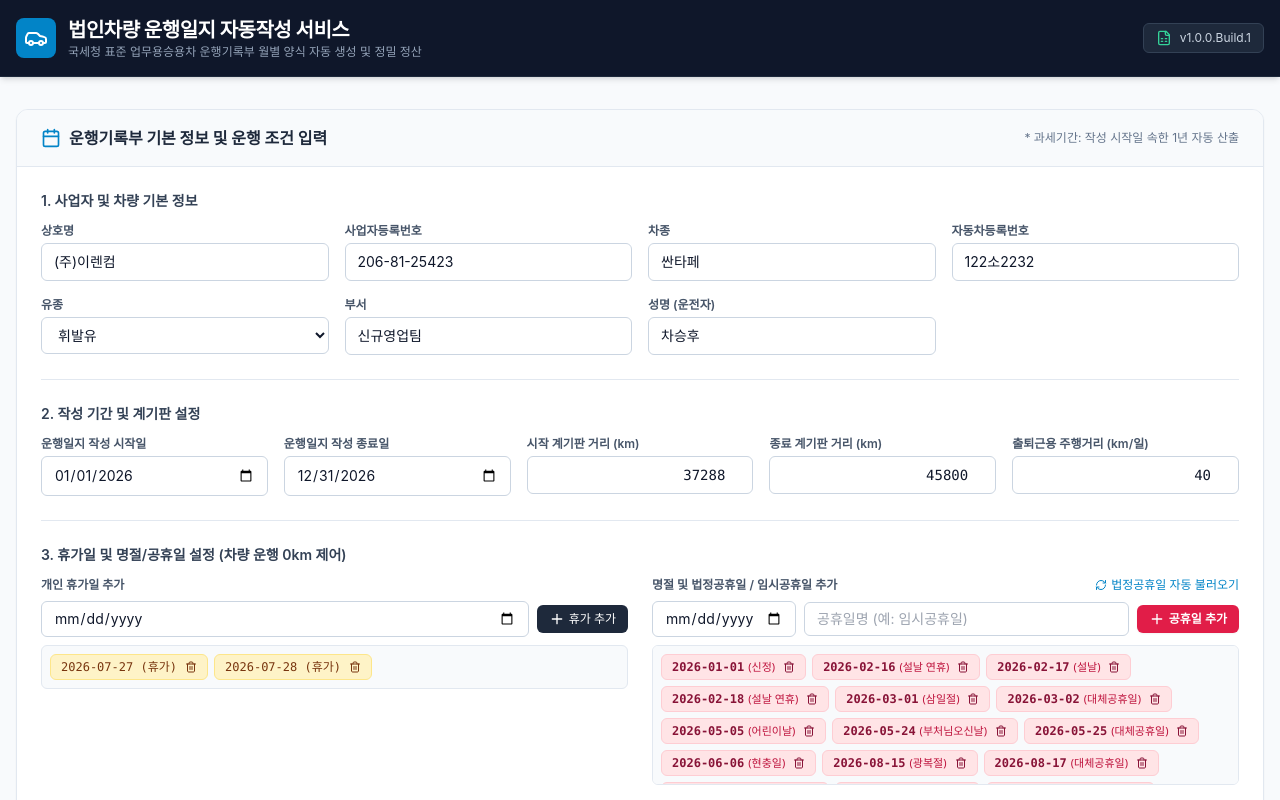
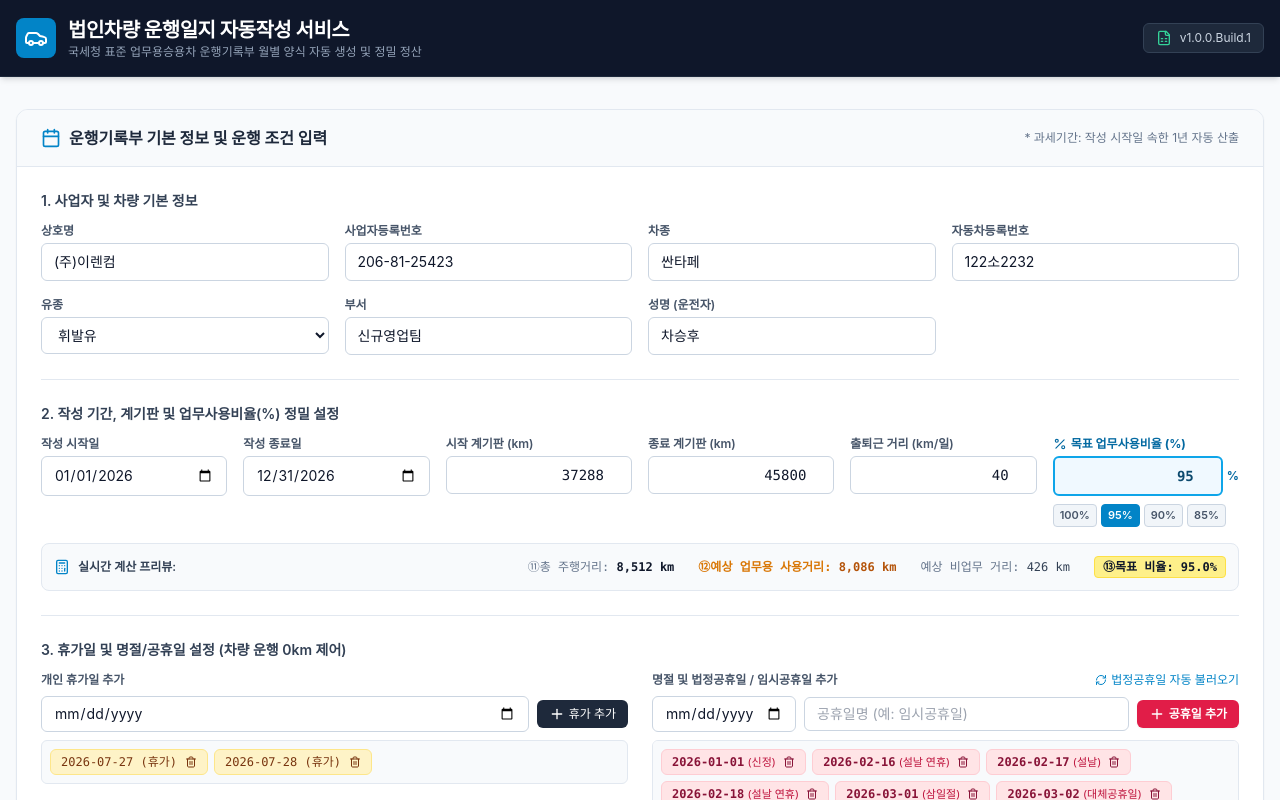
Before and after one commit to DragonRPA/AutoLog_Tax, a Next.js app: page / in a window 1280 px wide. Shown: the top 800 px of the page. Built offline with nearby package versions, Linux system fonts and the light colour scheme.

Commit message:
feat: [v1.0.0.Build.4] 목표 업무사용비율(%) 정밀 계산 및 자동 분배 엔진 구현

```diff
--- a/src/components/InputForm.tsx
+++ b/src/components/InputForm.tsx
@@ -1,7 +1,7 @@
 import React, { useState, useEffect } from 'react';
 import { FuelType, LogbookInput } from '@/types/logbook';
 import { getStatutoryHolidaysForYear, KOREAN_HOLIDAYS_MAP } from '@/utils/holidays';
-import { Calendar, Plus, Trash2, RefreshCw, FileText, Download } from 'lucide-react';
+import { Calendar, Plus, Trash2, RefreshCw, FileText, Download, Percent, Calculator } from 'lucide-react';
 
 interface InputFormProps {
   onGenerate: (input: LogbookInput) => void;
@@ -31,6 +31,7 @@ export const InputForm: React.FC<InputFormProps> = ({
   const [initialOdometer, setInitialOdometer] = useState<number>(37288);
   const [finalOdometer, setFinalOdometer] = useState<number>(45800);
   const [commuteDistance, setCommuteDistance] = useState<number>(40);
+  const [targetBusinessRatio, setTargetBusinessRatio] = useState<number>(95);
 
   // 휴가일 관리
   const [vacationInput, setVacationInput] = useState('');
@@ -41,6 +42,11 @@ export const InputForm: React.FC<InputFormProps> = ({
   const [holidayNameInput, setHolidayNameInput] = useState('');
   const [customHolidays, setCustomHolidays] = useState<string[]>([]);
   const [holidayNames, setHolidayNames] = useState<Record<string, string>>({});
+
+  // 실시간 예상 시뮬레이션 계산
+  const totalEstimatedDistance = Math.max(0, finalOdometer - initialOdometer);
+  const estimatedBusinessDistance = Math.round((totalEstimatedDistance * targetBusinessRatio) / 100);
+  const estimatedNonBusinessDistance = totalEstimatedDistance - estimatedBusinessDistance;
 
   // 시작일 연도 변경 시 한국 법정공휴일 자동 불러오기
   useEffect(() => {
@@ -75,7 +81,6 @@ export const InputForm: React.FC<InputFormProps> = ({
     setVacationDates(vacationDates.filter(d => d !== dateToRemove));
   };
 
-  // 날짜 선택 시 알려진 한국 공휴일명이 있으면 공휴일명 입력란 자동 채우기
   const handleDateInputChange = (e: React.ChangeEvent<HTMLInputElement>) => {
     const val = e.target.value;
     setHolidayInput(val);
@@ -134,6 +139,7 @@ export const InputForm: React.FC<InputFormProps> = ({
       initialOdometer,
       finalOdometer,
       commuteDistance,
+      targetBusinessRatio,
       vacationDates,
       customHolidays,
       holidayNames
@@ -259,15 +265,15 @@ export const InputForm: React.FC<InputFormProps> = ({
 
         <hr className="border-slate-200 dark:border-slate-800" />
 
-        {/* 2. 운행 기간 및 계기판 정보 */}
+        {/* 2. 작성 기간, 계기판 및 목표 업무사용비율 설정 */}
         <div>
           <h3 className="text-sm font-semibold text-slate-700 dark:text-slate-300 mb-3 whitespace-nowrap">
-            2. 작성 기간 및 계기판 설정
+            2. 작성 기간, 계기판 및 업무사용비율(%) 정밀 설정
           </h3>
-          <div className="grid grid-cols-1 md:grid-cols-5 gap-4">
+          <div className="grid grid-cols-1 md:grid-cols-6 gap-4">
             <div className="flex flex-col gap-1">
               <label className="text-xs font-semibold text-slate-600 dark:text-slate-400 whitespace-nowrap flex-shrink-0">
-                운행일지 작성 시작일
+                작성 시작일
               </label>
               <input
                 type="date"
@@ -280,7 +286,7 @@ export const InputForm: React.FC<InputFormProps> = ({
 
             <div className="flex flex-col gap-1">
               <label className="text-xs font-semibold text-slate-600 dark:text-slate-400 whitespace-nowrap flex-shrink-0">
-                운행일지 작성 종료일
+                작성 종료일
               </label>
               <input
                 type="date"
@@ -293,7 +299,7 @@ export const InputForm: React.FC<InputFormProps> = ({
 
             <div className="flex flex-col gap-1">
               <label className="text-xs font-semibold text-slate-600 dark:text-slate-400 whitespace-nowrap flex-shrink-0">
-                시작 계기판 거리 (km)
+                시작 계기판 (km)
               </label>
               <input
                 type="number"
@@ -307,7 +313,7 @@ export const InputForm: React.FC<InputFormProps> = ({
 
             <div className="flex flex-col gap-1">
               <label className="text-xs font-semibold text-slate-600 dark:text-slate-400 whitespace-nowrap flex-shrink-0">
-                종료 계기판 거리 (km)
+                종료 계기판 (km)
               </label>
               <input
                 type="number"
@@ -321,7 +327,7 @@ export const InputForm: React.FC<InputFormProps> = ({
 
             <div className="flex flex-col gap-1">
               <label className="text-xs font-semibold text-slate-600 dark:text-slate-400 whitespace-nowrap flex-shrink-0">
-                출퇴근용 주행거리 (km/일)
+                출퇴근 거리 (km/일)
               </label>
               <input
                 type="number"
@@ -331,6 +337,70 @@ export const InputForm: React.FC<InputFormProps> = ({
                 min={0}
                 className="px-3 py-2 text-sm border border-slate-300 dark:border-slate-700 rounded-md bg-white dark:bg-slate-800 text-slate-900 dark:text-slate-100 focus:ring-2 focus:ring-sky-500 outline-none text-right font-mono"
               />
+            </div>
+
+            {/* ⑬ 목표 업무사용비율 (%) */}
+            <div className="flex flex-col gap-1">
+              <div className="flex items-center justify-between">
+                <label className="text-xs font-bold text-sky-700 dark:text-sky-400 whitespace-nowrap flex-shrink-0 flex items-center gap-1">
+                  <Percent className="w-3.5 h-3.5" />
+                  <span>목표 업무사용비율 (%)</span>
+                </label>
+              </div>
+              <div className="flex items-center gap-1">
+                <input
+                  type="number"
+                  value={targetBusinessRatio}
+                  onChange={e => setTargetBusinessRatio(Number(e.target.value))}
+                  required
+                  min={1}
+                  max={100}
+                  step={1}
+                  className="px-3 py-2 text-sm font-bold border-2 border-sky-500 dark:border-sky-600 rounded-md bg-sky-50 dark:bg-sky-950/60 text-sky-900 dark:text-sky-100 focus:ring-2 focus:ring-sky-500 outline-none text-right font-mono w-full"
+                />
+                <span className="text-xs font-bold text-sky-700 dark:text-sky-400">%</span>
+              </div>
+              <div className="flex gap-1 mt-1">
+                {[100, 95, 90, 85].map(r => (
+                  <button
+                    key={r}
+                    type="button"
+                    onClick={() => setTargetBusinessRatio(r)}
+                    className={`px-1.5 py-0.5 text-[11px] font-semibold rounded border ${
+                      targetBusinessRatio === r
+                        ? 'bg-sky-600 text-white border-sky-600'
+                        : 'bg-slate-100 dark:bg-slate-800 text-slate-600 dark:text-slate-300 border-slate-300 dark:border-slate-700 hover:bg-slate-200'
+                    }`}
+                  >
+                    {r}%
+                  </button>
+                ))}
+              </div>
+            </div>
+          </div>
+
+          {/* 수식 시뮬레이션 실시간 프리뷰 카드 */}
+          <div className="mt-4 p-3 bg-slate-50 dark:bg-slate-800/60 rounded-lg border border-slate-200 dark:border-slate-700 flex flex-col md:flex-row items-center justify-between text-xs gap-3">
+            <div className="flex items-center gap-2 text-slate-700 dark:text-slate-300 whitespace-nowrap">
+              <Calculator className="w-4 h-4 text-sky-600" />
+              <span className="font-semibold">실시간 계산 프리뷰:</span>
+            </div>
+            <div className="flex items-center gap-6 font-mono whitespace-nowrap">
+              <div>
+                <span className="text-slate-500">⑪총 주행거리:</span>{' '}
+                <strong className="text-slate-900 dark:text-slate-100">{totalEstimatedDistance.toLocaleString()} km</strong>
+              </div>
+              <div>
+                <span className="text-amber-600 dark:text-amber-400 font-semibold">⑫예상 업무용 사용거리:</span>{' '}
+                <strong className="text-amber-700 dark:text-amber-300">{estimatedBusinessDistance.toLocaleString()} km</strong>
+              </div>
+              <div>
+                <span className="text-slate-500">예상 비업무 거리:</span>{' '}
+                <span className="text-slate-700 dark:text-slate-300">{estimatedNonBusinessDistance.toLocaleString()} km</span>
+              </div>
+              <div className="bg-yellow-200 dark:bg-yellow-900/60 px-2 py-0.5 rounded border border-yellow-300 dark:border-yellow-700 text-slate-900 dark:text-yellow-100 font-bold">
+                ⑬목표 비율: {targetBusinessRatio.toFixed(1)}%
+              </div>
             </div>
           </div>
         </div>
@@ -344,7 +414,6 @@ export const InputForm: React.FC<InputFormProps> = ({
           </h3>
 
           <div className="grid grid-cols-1 md:grid-cols-2 gap-6">
-            {/* 개인 휴가일 관리 */}
             <div className="flex flex-col gap-2">
               <label className="text-xs font-semibold text-slate-600 dark:text-slate-400 whitespace-nowrap flex-shrink-0">
                 개인 휴가일 추가
@@ -389,7 +458,6 @@ export const InputForm: React.FC<InputFormProps> = ({
               </div>
             </div>
 
-            {/* 명절 및 법정공휴일/임시공휴일 관리 */}
             <div className="flex flex-col gap-2">
               <div className="flex items-center justify-between">
                 <label className="text-xs font-semibold text-slate-600 dark:text-slate-400 whitespace-nowrap flex-shrink-0">
@@ -405,7 +473,6 @@ export const InputForm: React.FC<InputFormProps> = ({
                 </button>
               </div>
 
-              {/* 날짜 + 공휴일명 입력 및 추가 버튼 */}
               <div className="flex items-center gap-2">
                 <input
                   type="date"
@@ -430,7 +497,6 @@ export const InputForm: React.FC<InputFormProps> = ({
                 </button>
               </div>
 
-              {/* 공휴일 목록 표시 (무슨 날인지 명칭 병행 노출) */}
               <div className="flex flex-wrap gap-1.5 max-h-[140px] overflow-y-auto p-2 bg-slate-50 dark:bg-slate-800/50 rounded-md border border-slate-200 dark:border-slate-700">
                 {customHolidays.length === 0 ? (
                   <span className="text-xs text-slate-400 self-center">지정된 공휴일이 없습니다.</span>
--- a/src/types/logbook.ts
+++ b/src/types/logbook.ts
@@ -14,6 +14,7 @@ export interface LogbookInput {
   initialOdometer: number;    // 작성 시작일 계기판 (km)
   finalOdometer: number;      // 작성 종료일 계기판 (km)
   commuteDistance: number;    // 출퇴근용 주행거리 (km)
+  targetBusinessRatio: number;// 목표 업무사용비율 (%, 예: 95 또는 100)
 
   vacationDates: string[];    // 휴가일 목록 (YYYY-MM-DD[])
   customHolidays: string[];   // 명절 및 법정공휴일/임시공휴일 날짜 목록 (YYYY-MM-DD[])
--- a/src/utils/generator.ts
+++ b/src/utils/generator.ts
@@ -27,6 +27,7 @@ export function generateAutoLogbook(input: LogbookInput): AutoLogResult {
     initialOdometer,
     finalOdometer,
     commuteDistance,
+    targetBusinessRatio = 100,
     vacationDates = [],
     customHolidays = [],
     holidayNames = {}
@@ -73,33 +74,40 @@ export function generateAutoLogbook(input: LogbookInput): AutoLogResult {
 
   const workdayCount = workdays.length;
 
+  // 목표 업무용 사용거리 및 비업무용 사용거리 정밀 산출
+  const clampedRatio = Math.max(0, Math.min(100, targetBusinessRatio));
+  const targetBusinessDistance = Math.round((totalRequiredDistance * clampedRatio) / 100);
+  const targetNonBusinessDistance = totalRequiredDistance - targetBusinessDistance;
+
   // 평일 주행거리 할당 계산
   const dailyCommuteList: Record<string, number> = {};
   const dailyBusinessList: Record<string, number> = {};
+  const dailyNonBusinessList: Record<string, number> = {};
 
   if (workdayCount > 0) {
-    // 1) 기본 출퇴근 총합계 계산
+    // 1) 기본 출퇴근 거리 계산
     let effectiveCommute = Math.max(0, commuteDistance);
     let totalCommuteTarget = effectiveCommute * workdayCount;
 
-    // 출퇴근거리 총합이 요구 주행거리를 초과하는 경우 자동 조정
-    if (totalCommuteTarget > totalRequiredDistance) {
-      effectiveCommute = Math.floor(totalRequiredDistance / workdayCount);
+    // 출퇴근거리 총합이 목표 업무거리를 초과하지 않도록 자동 조정
+    if (totalCommuteTarget > targetBusinessDistance) {
+      effectiveCommute = Math.floor(targetBusinessDistance / workdayCount);
       totalCommuteTarget = effectiveCommute * workdayCount;
     }
 
-    let remainingForBusiness = totalRequiredDistance - totalCommuteTarget;
+    let remainingBusiness = targetBusinessDistance - totalCommuteTarget;
 
-    // 2) 출퇴근거리 할당
+    // 출퇴근거리 할당
     workdays.forEach(d => {
       dailyCommuteList[d] = effectiveCommute;
       dailyBusinessList[d] = 0;
+      dailyNonBusinessList[d] = 0;
     });
 
-    // 3) 남은 일반 업무거리 자연스러운 분배 (가중치 무작위 분배)
-    if (remainingForBusiness > 0) {
+    // 2) 일반 업무용 거리 가중치 무작위 분배
+    if (remainingBusiness > 0) {
       const weights: number[] = workdays.map((d, idx) => {
-        const pseudoRandom = Math.abs(Math.sin((idx + 1) * 997 + remainingForBusiness));
+        const pseudoRandom = Math.abs(Math.sin((idx + 1) * 997 + remainingBusiness));
         return 0.5 + pseudoRandom * 1.5;
       });
 
@@ -108,11 +116,25 @@ export function generateAutoLogbook(input: LogbookInput): AutoLogResult {
 
       workdays.forEach((d, idx) => {
         if (idx === workdayCount - 1) {
-          dailyBusinessList[d] = remainingForBusiness - allocatedSum;
+          dailyBusinessList[d] = remainingBusiness - allocatedSum;
         } else {
-          const share = Math.floor((remainingForBusiness * weights[idx]) / totalWeight);
+          const share = Math.floor((remainingBusiness * weights[idx]) / totalWeight);
           dailyBusinessList[d] = share;
           allocatedSum += share;
+        }
+      });
+    }
+
+    // 3) 비업무용 거리 평일 분배
+    if (targetNonBusinessDistance > 0) {
+      let allocatedNonBizSum = 0;
+      workdays.forEach((d, idx) => {
+        if (idx === workdayCount - 1) {
+          dailyNonBusinessList[d] = targetNonBusinessDistance - allocatedNonBizSum;
+        } else {
+          const share = Math.floor(targetNonBusinessDistance / workdayCount);
+          dailyNonBusinessList[d] = share;
+          allocatedNonBizSum += share;
         }
       });
     }
@@ -128,19 +150,29 @@ export function generateAutoLogbook(input: LogbookInput): AutoLogResult {
 
     let commute = 0;
     let business = 0;
+    let nonBusiness = 0;
     let total = 0;
     let remarks = '';
 
     if (isHoliday) {
       commute = 0;
       business = 0;
+      nonBusiness = 0;
       total = 0;
       remarks = holidayReasons[dateStr] || '휴무';
     } else {
       commute = dailyCommuteList[dateStr] || 0;
       business = dailyBusinessList[dateStr] || 0;
-      total = commute + business;
-      remarks = business > 0 ? '업무 출장 및 방문' : '출퇴근';
+      nonBusiness = dailyNonBusinessList[dateStr] || 0;
+      total = commute + business + nonBusiness;
+
+      if (nonBusiness > 0 && (commute > 0 || business > 0)) {
+        remarks = '업무 및 비업무 병행';
+      } else if (business > 0) {
+        remarks = '업무 출장 및 방문';
+      } else {
+        remarks = '출퇴근';
+      }
     }
 
     const startOdometer = currentOdometer;
```
Also changed, not shown: 1 other file (tests, documents, lock files or other folders).
